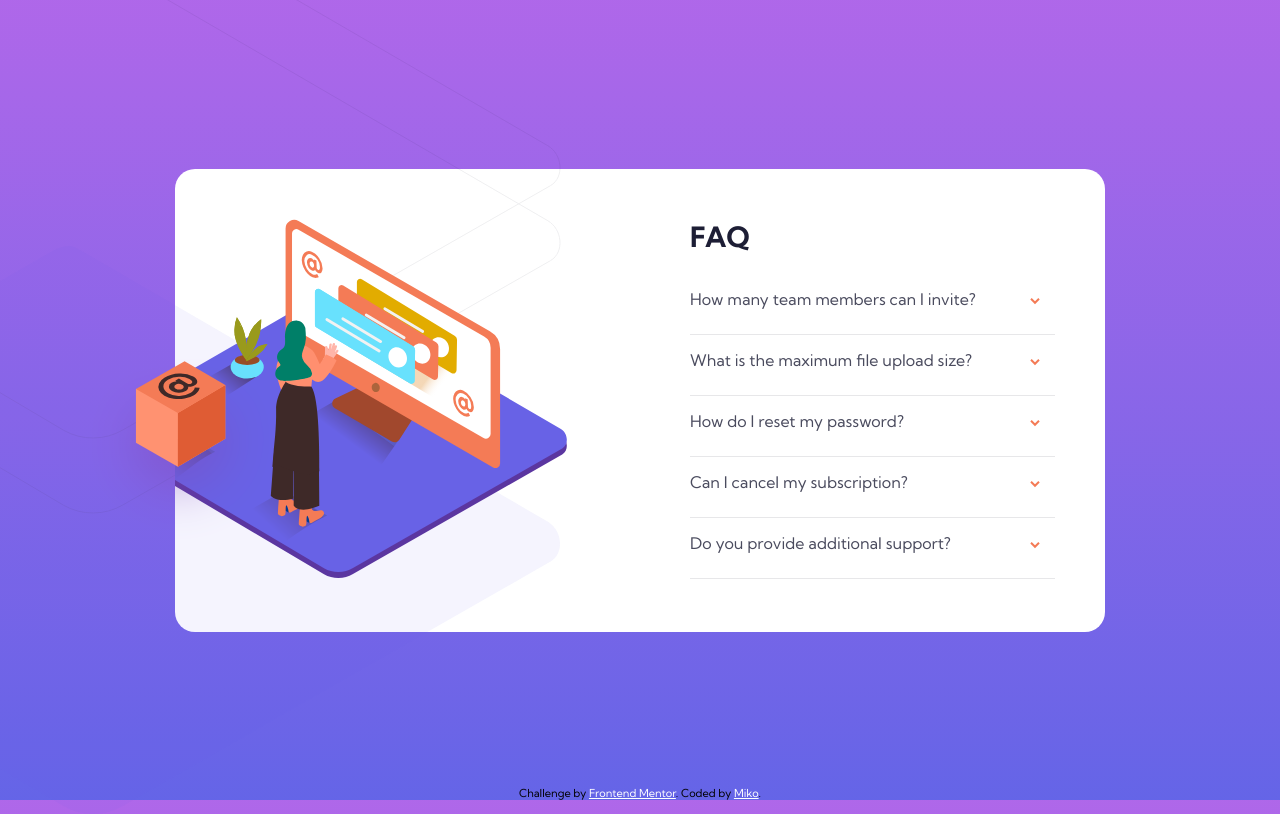
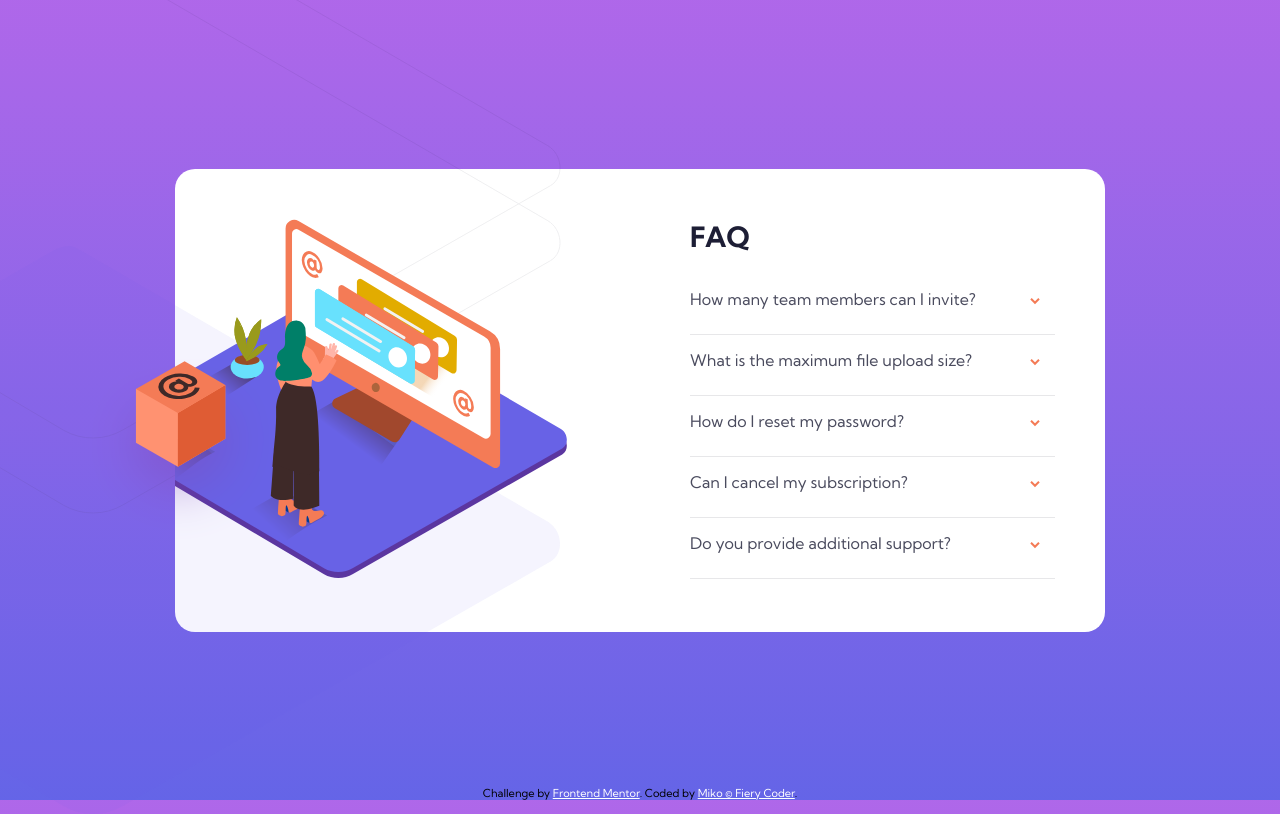
Before and after one commit to pilatopus/faq.github.io, a plain HTML site: page index.html in a window 1280 px wide. Drawn offline with Linux system fonts and the light colour scheme.

Commit message:
Update index.html

```diff
--- a/index.html
+++ b/index.html
@@ -70,7 +70,7 @@
 
  <div class="attribution">
   Challenge by <a href="https://www.frontendmentor.io?ref=challenge" target="_blank">Frontend Mentor</a>.
-  Coded by <a href="#">Miko</a>.
+  Coded by <a href="#">Miko  &copy Fiery Coder</a>.
 </div>
   <script src="script.js"></script>
 </body>
```
